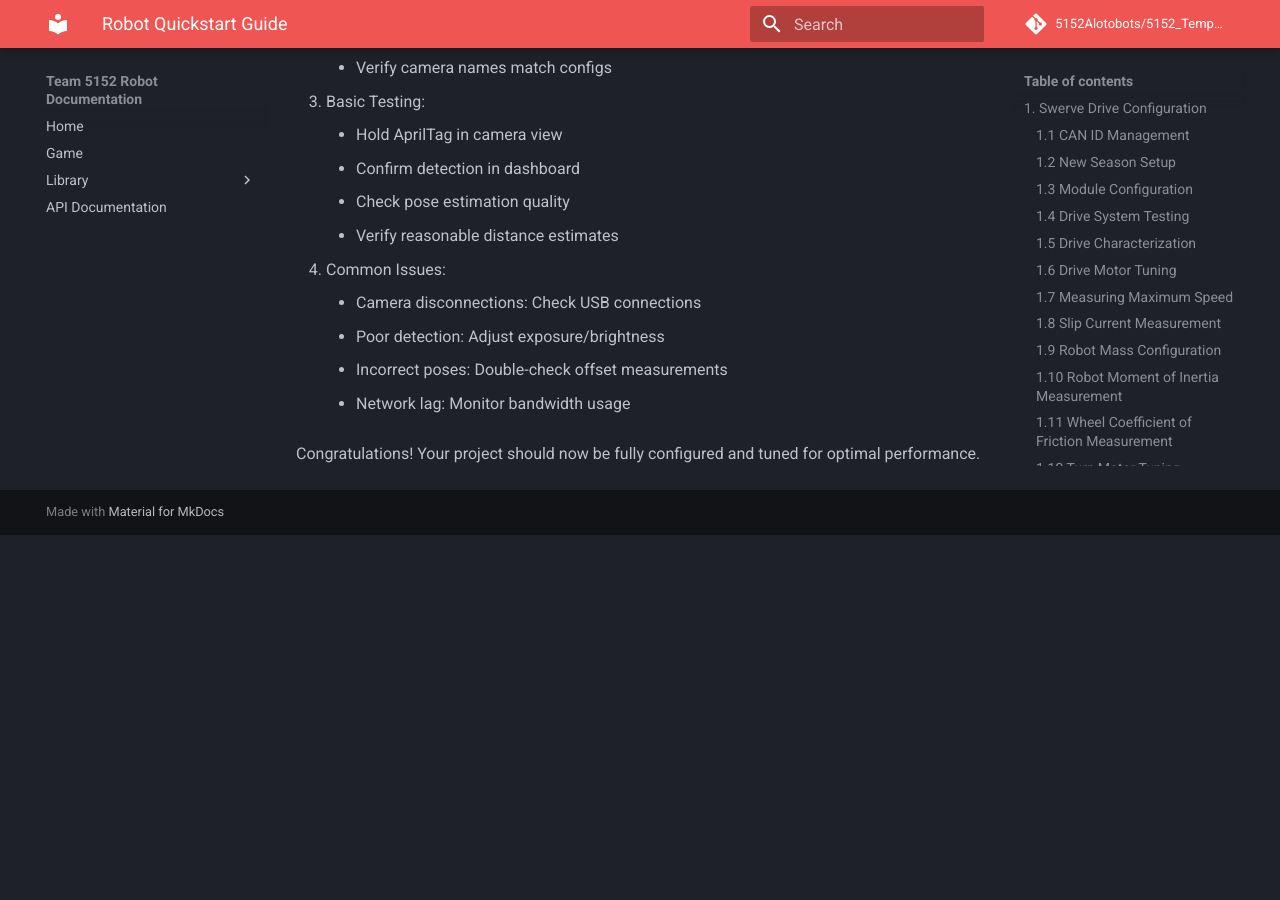
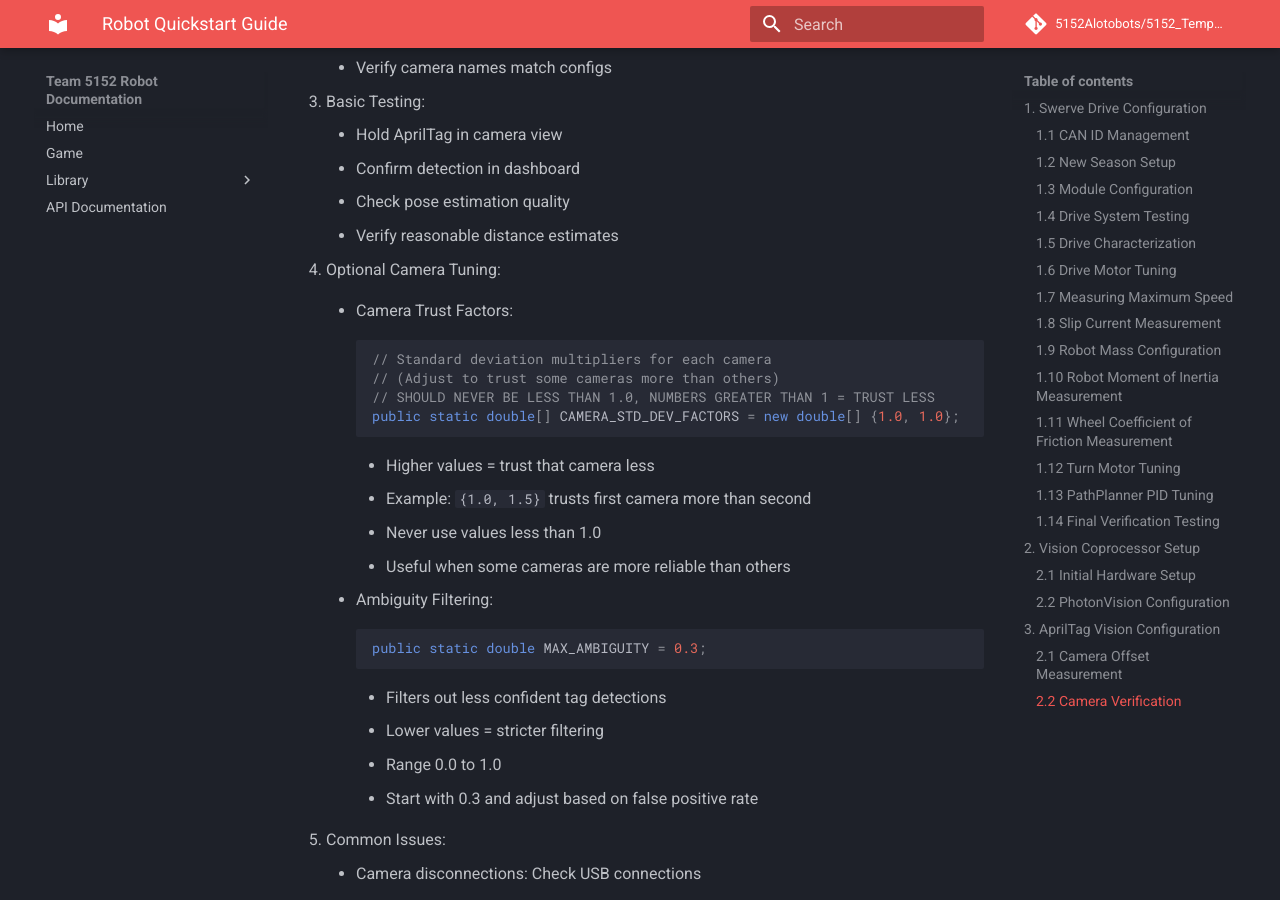
Before and after one commit to 5152Alotobots/5152_Template, an MkDocs documentation site: the page built from docs/mkdocs/docs/quickstart.md, in a window 1280 px wide and 900 px high, scrolled down 20232 px. Built offline with MkDocs 1.6.1 and Material for MkDocs 9.7.7, drawn with Linux system fonts in a browser that asks for light colours; comment, search, counter and statistics services are not loaded; before the commit the page ends 20767 px from its top, so only the background shows below that.

Commit message:
(no commit message provided)

````diff
--- a/docs/mkdocs/docs/quickstart.md
+++ b/docs/mkdocs/docs/quickstart.md
@@ -729,7 +729,29 @@ After configuring camera offsets:
     - Check pose estimation quality
     - Verify reasonable distance estimates
 
-4. Common Issues:
+4. Optional Camera Tuning:
+    - Camera Trust Factors:
+        ```java
+        // Standard deviation multipliers for each camera
+        // (Adjust to trust some cameras more than others)
+        // SHOULD NEVER BE LESS THAN 1.0, NUMBERS GREATER THAN 1 = TRUST LESS
+        public static double[] CAMERA_STD_DEV_FACTORS = new double[] {1.0, 1.0};
+        ```
+        - Higher values = trust that camera less
+        - Example: `{1.0, 1.5}` trusts first camera more than second
+        - Never use values less than 1.0
+        - Useful when some cameras are more reliable than others
+
+    - Ambiguity Filtering:
+        ```java
+        public static double MAX_AMBIGUITY = 0.3;
+        ```
+        - Filters out less confident tag detections
+        - Lower values = stricter filtering
+        - Range 0.0 to 1.0
+        - Start with 0.3 and adjust based on false positive rate
+
+5. Common Issues:
     - Camera disconnections: Check USB connections
     - Poor detection: Adjust exposure/brightness
     - Incorrect poses: Double-check offset measurements
````
